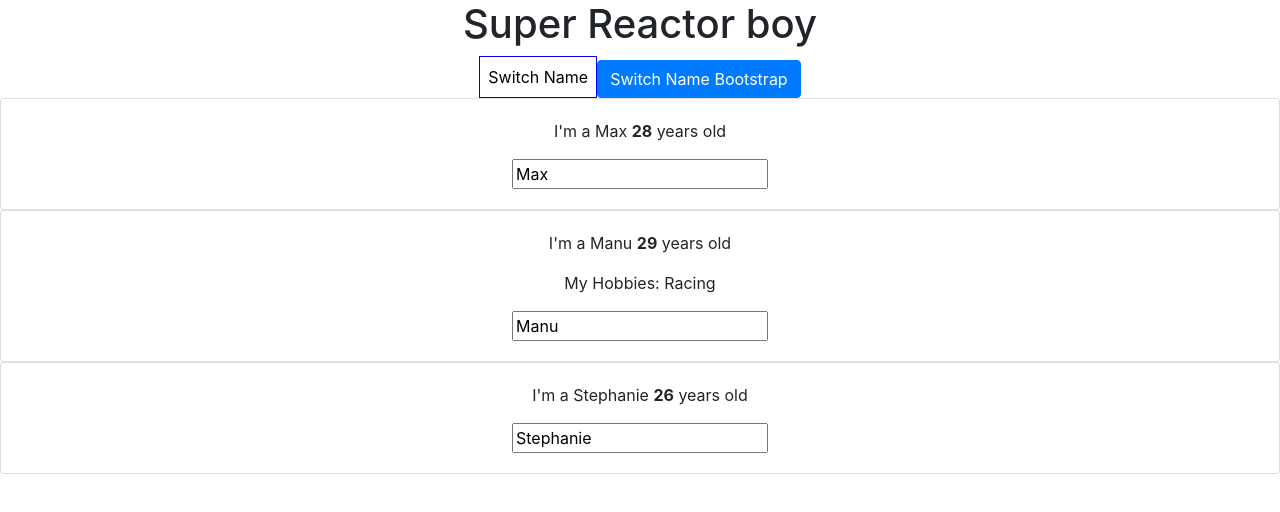
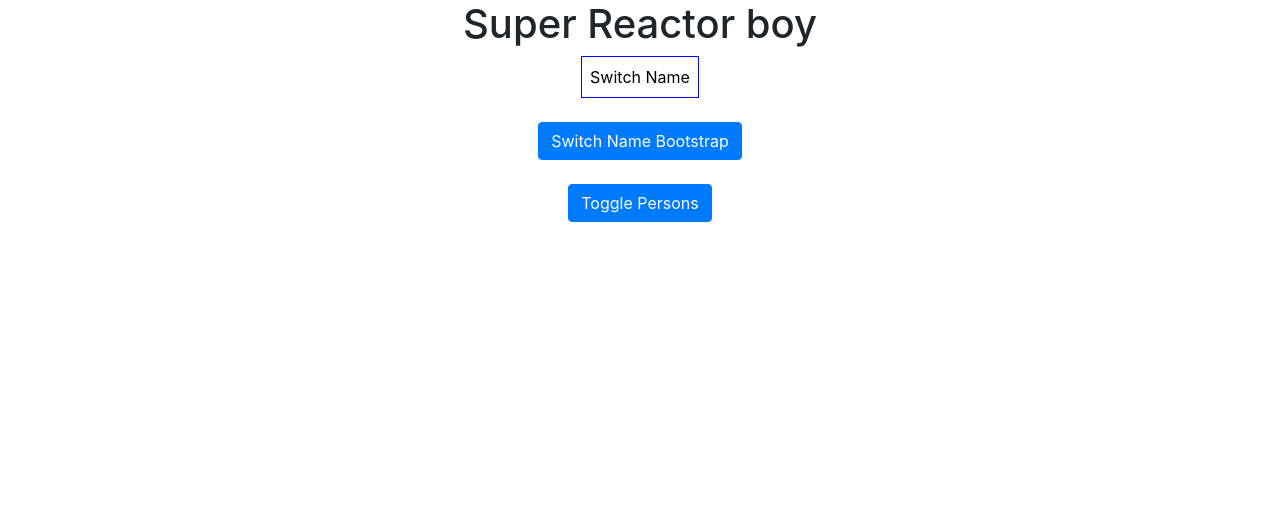
Before and after one commit to goxr3plus/React-App, a React (Create React App) app: page / in a window 1280 px wide. Shown: the top 512 px of the page. Built offline with nearby package versions, Linux system fonts and the light colour scheme.

Commit message:
Added Toogle based on ternary expression:

```diff
--- a/src/App.js
+++ b/src/App.js
@@ -11,7 +11,8 @@
       {name : "Manu" , age: 29},
       {name : "Stephanie" , age: 26}
     ],
-    otherState: " Other"
+    otherState: " Other",
+    showPersons: false
   }
 
   switchNameHandler = (newName) => {
@@ -34,6 +35,13 @@
        })
    }
 
+   togglePersonsHandler = ()=>{
+    this.setState({
+      showPersons: !this.state.showPersons
+    })
+
+   }
+
   render() {
     const style ={
       backgroundColor: 'white',
@@ -48,8 +56,18 @@
       <div className="App">
         <h1> Super Reactor boy</h1>
         {/* () => this.switchNameHandler("Maximilian" ) This can be inefficient*/}
-        <button style={style} onClick={ () => this.switchNameHandler("Maximilian" )}>Switch Name</button>
-        <Button onClick={ () => this.switchNameHandler("Maximilian" )}>Switch Name Bootstrap</Button>
+        <button style={style} onClick={ () => this.switchNameHandler("Maximilian" )}>Switch Name </button>
+        <br></br>
+        <br></br>
+        <Button onClick={this.switchNameHandler.bind(this,"Maxy Buxy")}>Switch Name Bootstrap</Button>
+        <br></br>
+        <br></br>
+        <Button onClick={this.togglePersonsHandler}>Toggle Persons</Button>
+        <br></br>
+        <br></br>
+        {
+          this.state.showPersons === true ?
+          <div>
               <Person
                 name={this.state.persons[0].name}
                 age={this.state.persons[0].age}/>
@@ -62,6 +80,9 @@
                 name={this.state.persons[2].name}
                 age={this.state.persons[2].age}/>
             </div>
+          : null
+          }
+      </div>
     );
 
     //  return React.createElement('div',{className:'App'},React.createElement('h1',null,"Hello I'am John"));
```
Lines whose indentation alone changed are shown as unchanged.
